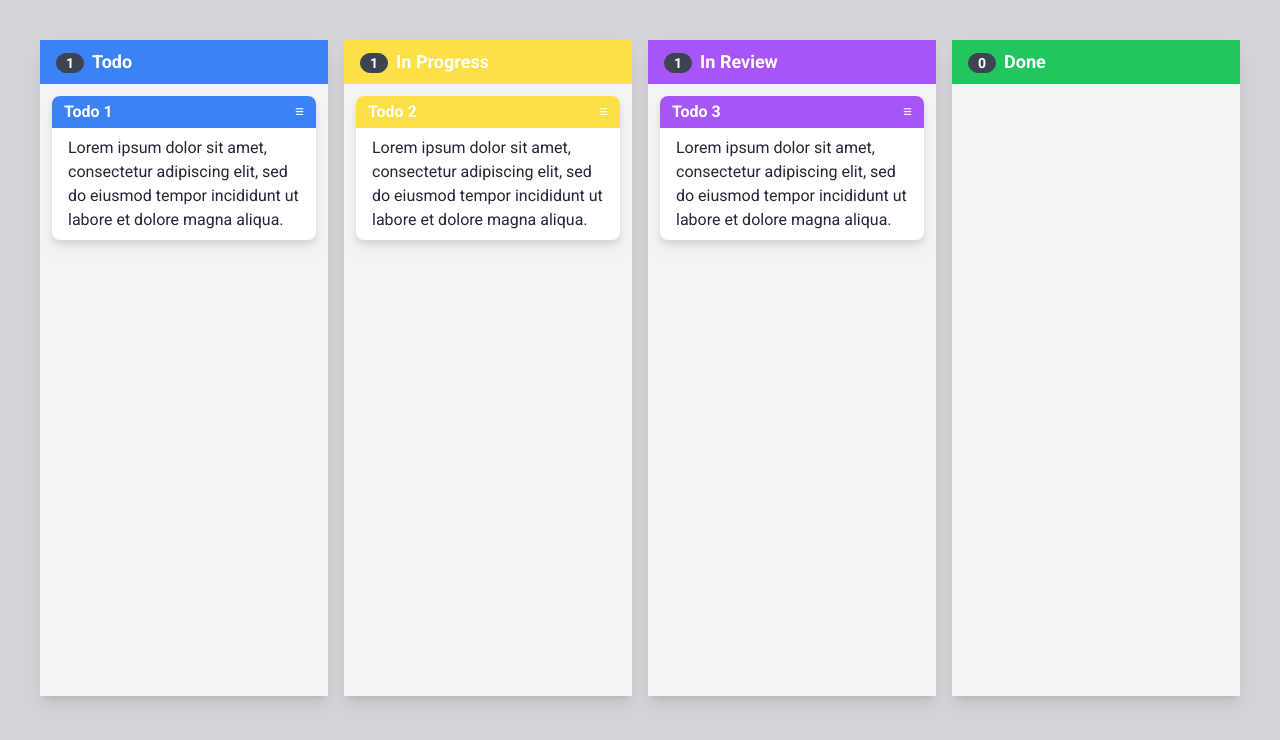
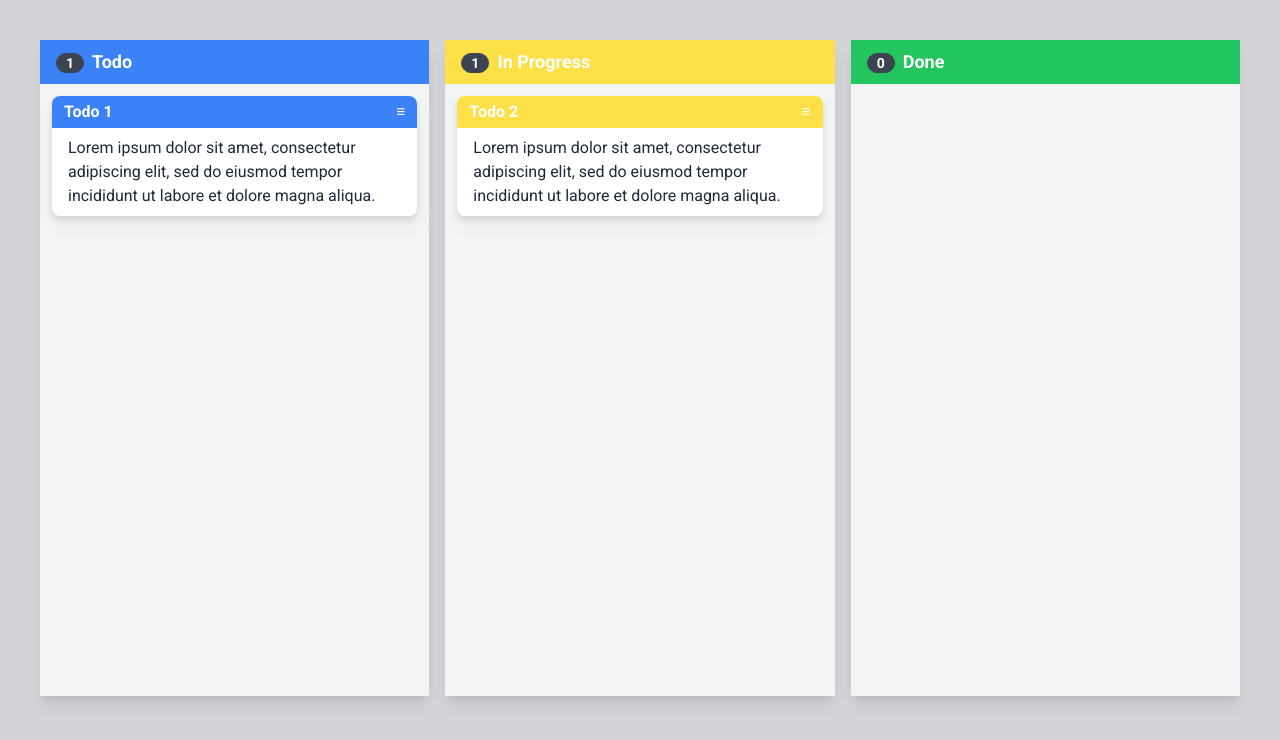
Before and after one commit to matthewdoles/canban, a React (Create React App) app: page / in a window 1280 px wide. Shown: the top 740 px of the page. Built offline with nearby package versions, Linux system fonts and the light colour scheme.

Commit message:
Install React Router, more sample board settings

```diff
--- a/package.json
+++ b/package.json
@@ -8,14 +8,14 @@
     "@testing-library/user-event": "^13.5.0",
     "@types/jest": "^27.4.1",
     "@types/node": "^16.11.26",
-    "@types/react": "^17.0.43",
-    "@types/react-dom": "^17.0.14",
+    "@types/react": "^17.0.44",
+    "@types/react-dom": "^17.0.15",
     "daisyui": "^2.13.4",
     "react": "^17.0.2",
     "react-dom": "^17.0.2",
     "react-draggable": "^4.4.4",
+    "react-router-dom": "^6.3.0",
     "react-scripts": "5.0.0",
-    "typescript": "^4.6.3",
     "web-vitals": "^2.1.4"
   },
   "scripts": {
--- a/src/App.tsx
+++ b/src/App.tsx
@@ -1,57 +1,15 @@
-import React, { useState } from 'react';
-import Column from './components/Column';
-import TodoDetail from './components/TodoDetail.tsx';
-import { sampleBoardSettings, sampleTodos } from './const/sampleData';
-import { BoardSettings } from './models/BoardSettings';
-import { Todo } from './models/Todo.model';
+import React from 'react';
+import { Route, Routes } from 'react-router-dom';
+import Board from './pages/Board';
+import Dashboard from './pages/Dashboard';
 
 function App() {
-  const [activeTodo, setActiveTodo] = useState<Todo>({
-    id: 0,
-    stage: 'None',
-    description: '',
-    title: ''
-  });
-  const [isDragging, setIsDragging] = useState<boolean>(false);
-  const [activeHoverColumn, setActiveHoverColumn] = useState<number>(0);
-  const [todos, setTodos] = useState<Todo[]>(sampleTodos);
-  const [boardSettings] = useState<BoardSettings>(sampleBoardSettings);
   return (
     <div className="min-h-screen min-w-screen bg-zinc-300" style={{ fontFamily: 'Roboto' }}>
-      <div className="drawer drawer-end">
-        <input id="todo-detail-drawer" type="checkbox" className="drawer-toggle" />
-        <div className="drawer-content">
-          <div className="flex flex-row w-full p-8">
-            {boardSettings.stages.map((stage) => (
-              <Column
-                key={stage.title}
-                activeTodo={activeTodo}
-                activeHoverColumn={activeHoverColumn}
-                color={stage.color}
-                isDragging={isDragging}
-                stage={stage.title}
-                stageNumber={stage.stageOrder}
-                todos={todos.filter((todo) => todo.stage === stage.title)}
-                updateActiveDrag={(todo: Todo) => setActiveTodo(todo)}
-                updateActiveHoverColumn={(column: number) => setActiveHoverColumn(column)}
-                updateIsDragging={(dragging: boolean) => setIsDragging(dragging)}
-                updateBoardTodos={(updatedTodo: Todo) => {
-                  setTodos((prevTodos: Todo[]) => {
-                    const newTodos = [...prevTodos.filter((t) => t.id !== updatedTodo.id)];
-                    newTodos.push(updatedTodo);
-                    newTodos.sort((a, b) => a.id - b.id);
-                    return newTodos;
-                  });
-                }}
-              />
-            ))}
-          </div>
-        </div>
-        <div className="drawer-side">
-          <label htmlFor="todo-detail-drawer" className="drawer-overlay"></label>
-          <TodoDetail todo={activeTodo} />
-        </div>
-      </div>
+      <Routes>
+        <Route path="/" element={<Board />} />
+        <Route path="/dashboard" element={<Dashboard />} />
+      </Routes>
     </div>
   );
 }
--- a/src/components/Column/index.tsx
+++ b/src/components/Column/index.tsx
@@ -2,6 +2,7 @@ import React from 'react';
 import { DraggableData, DraggableEvent } from 'react-draggable';
 import { Todo } from '../../models/Todo.model';
 import TodoCard from '../TodoCard';
+import { sampleBoardSettings2 } from '../../const/sampleData';
 
 type Props = {
   activeTodo: Todo;
@@ -32,7 +33,9 @@ const Column = ({
 }: Props) => {
   return (
     <div
-      className={`static w-1/4 m-2 shadow-lg ${
+      className={`static ${
+        sampleBoardSettings2.stages.length === 3 ? 'w-1/3' : 'w-1/4'
+      } m-2 shadow-lg ${
         activeTodo.stage !== stage && activeTodo.id !== 0 && isDragging
           ? `bg-green-50 ${
               activeHoverColumn === stageNumber ? 'border-green-300 border-4' : 'border-none'
@@ -60,7 +63,7 @@ const Column = ({
                   const { x } = position;
                   const columnWidth = window.innerWidth / 4 - 50;
                   const offset = columnWidth * (stageNumber - 1) + (x + columnWidth / 2);
-                  const column =
+                  let column =
                     columnWidth > offset
                       ? 1
                       : columnWidth * 2 > offset && columnWidth < offset
@@ -68,7 +71,8 @@ const Column = ({
                       : columnWidth * 3 > offset && columnWidth * 2 < offset
                       ? 3
                       : 4;
-                  console.log(column, offset);
+                  if (column > sampleBoardSettings2.stages.length)
+                    column = sampleBoardSettings2.stages.length;
                   updateActiveHoverColumn(Math.floor(column));
                   if (!isDragging) updateIsDragging(true);
                 }}
@@ -79,13 +83,9 @@ const Column = ({
                   updateBoardTodos({
                     ...todo,
                     stage:
-                      activeHoverColumn === 1
-                        ? 'Todo'
-                        : activeHoverColumn === 2
-                        ? 'In Progress'
-                        : activeHoverColumn === 3
-                        ? 'In Review'
-                        : 'Done'
+                      sampleBoardSettings2.stages.find(
+                        (stage) => stage.stageOrder === activeHoverColumn
+                      )?.title || ''
                   });
                   updateActiveDrag({ id: 0, stage: 'None', description: '', title: '' });
                   updateIsDragging(false);
--- a/src/components/TodoDetail.tsx/index.tsx
+++ b/src/components/TodoDetail.tsx/index.tsx
@@ -1,5 +1,5 @@
 import React from 'react';
-import { sampleBoardSettings } from '../../const/sampleData';
+import { sampleBoardSettings2 } from '../../const/sampleData';
 import { Todo } from '../../models/Todo.model';
 
 type Props = {
@@ -11,7 +11,7 @@ const TodoDetail = ({ todo }: Props) => {
     <div className="w-1/4 bg-white text-lg">
       <div
         className={`h-12 flex flex-row ${
-          sampleBoardSettings.stages.find((stage) => {
+          sampleBoardSettings2.stages.find((stage) => {
             return stage.title === todo.stage;
           })?.color
         } p-1`}></div>
--- a/src/const/sampleData.ts
+++ b/src/const/sampleData.ts
@@ -34,3 +34,12 @@ export const sampleBoardSettings: BoardSettings = {
     { title: 'Done', color: 'bg-green-500', stageOrder: 4 }
   ]
 };
+
+export const sampleBoardSettings2: BoardSettings = {
+  boardName: 'My Board',
+  stages: [
+    { title: 'Todo', color: 'bg-blue-500', stageOrder: 1 },
+    { title: 'In Progress', color: 'bg-yellow-300', stageOrder: 2 },
+    { title: 'Done', color: 'bg-green-500', stageOrder: 3 }
+  ]
+};
--- a/src/index.tsx
+++ b/src/index.tsx
@@ -1,12 +1,16 @@
 import React from 'react';
 import ReactDOM from 'react-dom';
+import { BrowserRouter } from 'react-router-dom';
+
 import './index.css';
 import App from './App';
 import reportWebVitals from './reportWebVitals';
 
 ReactDOM.render(
   <React.StrictMode>
-    <App />
+    <BrowserRouter>
+      <App />
+    </BrowserRouter>
   </React.StrictMode>,
   document.getElementById('root')
 );
--- /dev/null
+++ b/src/pages/Board/index.tsx
@@ -0,0 +1,57 @@
+import React, { useState } from 'react';
+import Column from '../../components/Column';
+import TodoDetail from '../../components/TodoDetail.tsx';
+import { sampleBoardSettings2, sampleTodos } from '../../const/sampleData';
+import { BoardSettings } from '../../models/BoardSettings';
+import { Todo } from '../../models/Todo.model';
+
+const Board = () => {
+  const [activeTodo, setActiveTodo] = useState<Todo>({
+    id: 0,
+    stage: 'None',
+    description: '',
+    title: ''
+  });
+  const [isDragging, setIsDragging] = useState<boolean>(false);
+  const [activeHoverColumn, setActiveHoverColumn] = useState<number>(0);
+  const [todos, setTodos] = useState<Todo[]>(sampleTodos);
+  const [boardSettings] = useState<BoardSettings>(sampleBoardSettings2);
+  return (
+    <div className="drawer drawer-end">
+      <input id="todo-detail-drawer" type="checkbox" className="drawer-toggle" />
+      <div className="drawer-content">
+        <div className="flex flex-row w-full p-8">
+          {boardSettings.stages.map((stage) => (
+            <Column
+              key={stage.title}
+              activeTodo={activeTodo}
+              activeHoverColumn={activeHoverColumn}
+              color={stage.color}
+              isDragging={isDragging}
+              stage={stage.title}
+              stageNumber={stage.stageOrder}
+              todos={todos.filter((todo) => todo.stage === stage.title)}
+              updateActiveDrag={(todo: Todo) => setActiveTodo(todo)}
+              updateActiveHoverColumn={(column: number) => setActiveHoverColumn(column)}
+              updateIsDragging={(dragging: boolean) => setIsDragging(dragging)}
+              updateBoardTodos={(updatedTodo: Todo) => {
+                setTodos((prevTodos: Todo[]) => {
+                  const newTodos = [...prevTodos.filter((t) => t.id !== updatedTodo.id)];
+                  newTodos.push(updatedTodo);
+                  newTodos.sort((a, b) => a.id - b.id);
+                  return newTodos;
+                });
+              }}
+            />
+          ))}
+        </div>
+      </div>
+      <div className="drawer-side">
+        <label htmlFor="todo-detail-drawer" className="drawer-overlay"></label>
+        <TodoDetail todo={activeTodo} />
+      </div>
+    </div>
+  );
+};
+
+export default Board;
--- /dev/null
+++ b/src/pages/Dashboard/index.tsx
@@ -0,0 +1,11 @@
+import React from 'react';
+
+const Dashboard = () => {
+  return (
+    <div>
+      <p>Dashboard</p>
+    </div>
+  );
+};
+
+export default Dashboard;
```
Also changed, not shown: 1 other file (tests, documents, lock files or other folders).
